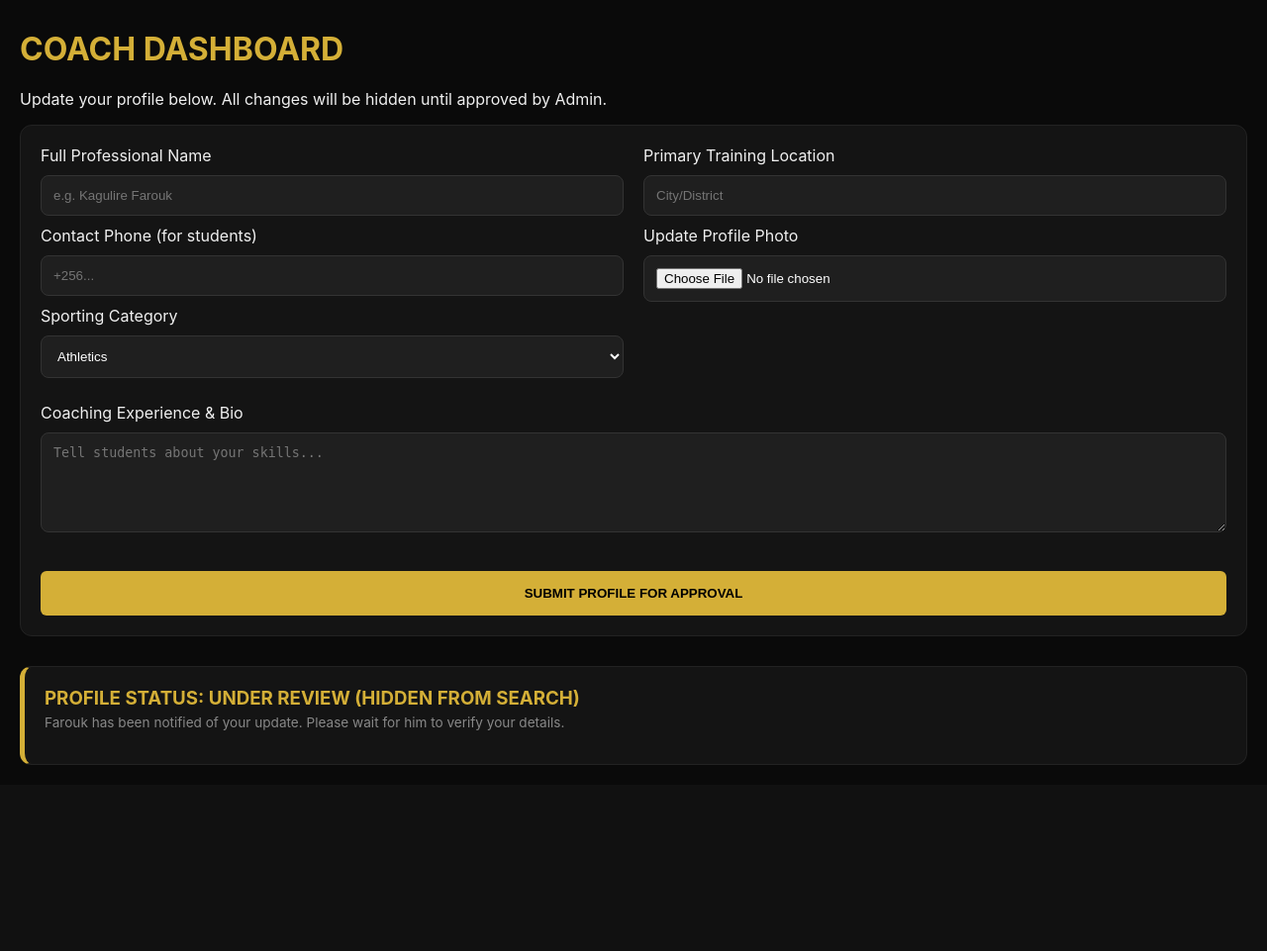
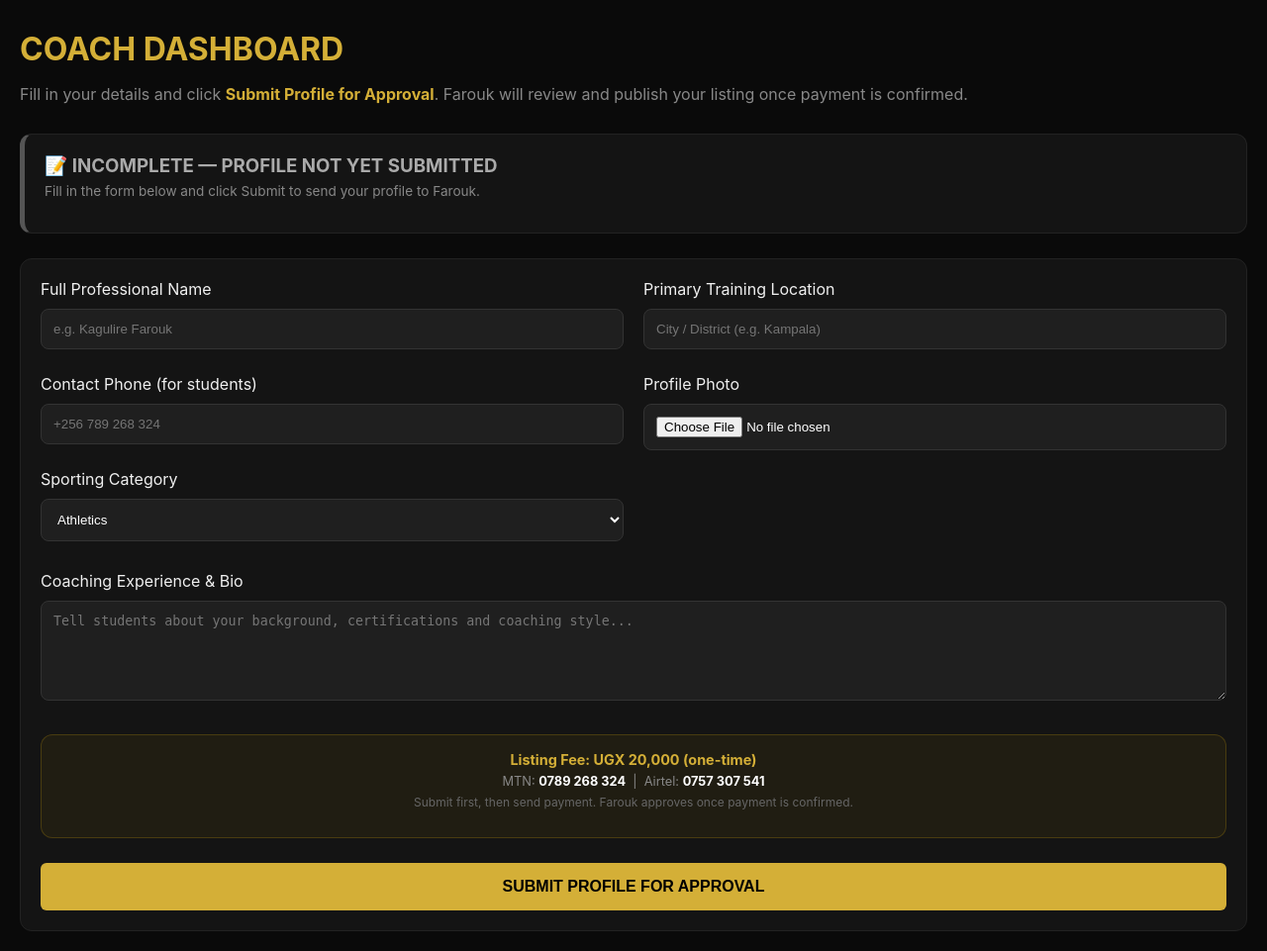
Before and after one commit to FAR-ANALYST/CMS, a Flask app: page /coach in a window 1280 px wide. Shown: the part 60-1021 px from the top of the page at 99% size. Before the commit the page ends 833 px from the top, so only its background shows below. Run offline with Flask 3, Linux system fonts and the light colour scheme; the visitor is signed in with stand-in values (Sample User, id 1); data that the repository does not hold is empty.

Commit message:
Update coach.html

```diff
--- a/templates/coach.html
+++ b/templates/coach.html
@@ -1,66 +1,128 @@
 {% extends "base.html" %}
 {% block title %}My Profile — Get My Coach{% endblock %}
+{% block content %}
 
-{% block content %}
-<h1>Coach Dashboard</h1>
-<p>Update your profile below. All changes will be hidden until approved by Admin.</p>
+<h1 style="margin-bottom: 6px;">Coach Dashboard</h1>
+<p style="color:#888; margin-bottom: 30px;">
+    Fill in your details and click <strong style="color:var(--gold)">Submit Profile for Approval</strong>.
+    Farouk will review and publish your listing once payment is confirmed.
+</p>
 
+<!-- ── STATUS BANNER ── -->
+{% if submissions %}
+  {% set s = submissions[0] %}
+  {% if s['is_verified'] == 1 %}
+  <div class="panel" style="margin-bottom:25px; border-left:5px solid #34d399;
+       background:rgba(52,211,153,.07);">
+      <h3 style="margin:0; color:#34d399;">✅ LIVE — Visible to Students</h3>
+      <p style="font-size:.85rem; color:#888; margin-top:6px;">
+          Students can find and contact you. Any new update will reset your status for re-approval.
+      </p>
+  </div>
+  {% elif s['payment_status'] == 'submitted' %}
+  <div class="panel" style="margin-bottom:25px; border-left:5px solid var(--gold);
+       background:rgba(234,179,8,.06);">
+      <h3 style="margin:0; color:var(--gold);">⏳ UNDER REVIEW — Awaiting Admin Approval</h3>
+      <p style="font-size:.85rem; color:#888; margin-top:6px;">
+          Your profile has been sent to Farouk. Once payment of UGX 20,000 is confirmed
+          (MTN: 0789268324 / Airtel: 0757307541), it will go live immediately.
+      </p>
+  </div>
+  {% else %}
+  <div class="panel" style="margin-bottom:25px; border-left:5px solid #555;">
+      <h3 style="margin:0; color:#aaa;">📝 INCOMPLETE — Profile Not Yet Submitted</h3>
+      <p style="font-size:.85rem; color:#888; margin-top:6px;">
+          Fill in the form below and click Submit to send your profile to Farouk.
+      </p>
+  </div>
+  {% endif %}
+{% else %}
+<div class="panel" style="margin-bottom:25px; border-left:5px solid #555;">
+    <h3 style="margin:0; color:#aaa;">📝 INCOMPLETE — Profile Not Yet Submitted</h3>
+    <p style="font-size:.85rem; color:#888; margin-top:6px;">
+        Fill in the form below and click Submit to send your profile to Farouk.
+    </p>
+</div>
+{% endif %}
+
+<!-- ── PROFILE FORM ── -->
 <section class="panel">
     <form method="POST" action="{{ url_for('coach_submit') }}" enctype="multipart/form-data">
-        <div style="display: grid; grid-template-columns: 1fr 1fr; gap: 20px;">
+
+        <div style="display:grid; grid-template-columns:1fr 1fr; gap:20px;">
+
+            <!-- LEFT column -->
             <div>
                 <label>Full Professional Name</label>
-                <input name="full_name" value="{{ submissions[0]['full_name'] if submissions else '' }}" required placeholder="e.g. Kagulire Farouk">
+                <input name="full_name"
+                       value="{{ submissions[0]['full_name'] if submissions and submissions[0]['full_name'] else '' }}"
+                       required placeholder="e.g. Kagulire Farouk">
 
-                <label>Contact Phone (for students)</label>
-                <input name="phone" value="{{ submissions[0]['phone'] if submissions else '' }}" placeholder="+256...">
+                <label style="margin-top:15px; display:block;">Contact Phone (for students)</label>
+                <input name="phone"
+                       value="{{ submissions[0]['phone'] if submissions and submissions[0]['phone'] else '' }}"
+                       placeholder="+256 789 268 324">
 
-                <label>Sporting Category</label>
+                <label style="margin-top:15px; display:block;">Sporting Category</label>
                 <select name="category">
                     {% for s in SPORTS %}
-                    <option value="{{ s }}" {% if submissions and submissions[0]['category'] == s %}selected{% endif %}>{{ s }}</option>
+                    <option value="{{ s }}"
+                        {% if submissions and submissions[0]['category'] == s %}selected{% endif %}>
+                        {{ s }}
+                    </option>
                     {% endfor %}
                 </select>
             </div>
 
+            <!-- RIGHT column -->
             <div>
                 <label>Primary Training Location</label>
-                <input name="location" value="{{ submissions[0]['location'] if submissions else '' }}" placeholder="City/District">
+                <input name="location"
+                       value="{{ submissions[0]['location'] if submissions and submissions[0]['location'] else '' }}"
+                       placeholder="City / District (e.g. Kampala)">
 
-                <label>Update Profile Photo</label>
-                <input type="file" name="image" accept="image/*">
-                <input type="hidden" name="existing_image" value="{{ submissions[0]['image_url'] if submissions else '' }}">
+                <label style="margin-top:15px; display:block;">Profile Photo</label>
+                <input type="file" name="image" accept="image/*" capture="user">
+                <input type="hidden" name="existing_image"
+                       value="{{ submissions[0]['image_url'] if submissions and submissions[0]['image_url'] else '' }}">
 
                 {% if submissions and submissions[0]['image_url'] %}
-                <div style="margin-top: 10px;">
-                    <span style="font-size: 0.8rem; color: var(--gold);">Active Image:</span><br>
-                    <img src="{{ submissions[0]['image_url'] }}" class="avatar" style="width: 70px; height: 70px; margin-top: 5px; border: 1px solid #333;">
+                <div style="margin-top:10px;">
+                    <span style="font-size:.75rem; color:var(--gold); text-transform:uppercase;
+                                 letter-spacing:.1em;">Current Photo:</span><br>
+                    <img src="{{ submissions[0]['image_url'] }}"
+                         style="width:70px; height:70px; object-fit:cover; border-radius:10px;
+                                margin-top:6px; border:2px solid #333;">
                 </div>
                 {% endif %}
             </div>
         </div>
 
-        <label style="display:block; margin-top: 15px;">Coaching Experience & Bio</label>
-        <textarea name="bio" rows="5" placeholder="Tell students about your skills...">{{ submissions[0]['bio'] if submissions else '' }}</textarea>
+        <label style="display:block; margin-top:20px;">Coaching Experience &amp; Bio</label>
+        <textarea name="bio" rows="5"
+                  placeholder="Tell students about your background, certifications and coaching style...">{{ submissions[0]['bio'] if submissions and submissions[0]['bio'] else '' }}</textarea>
 
-        <button type="submit" class="btn-primary" style="width: 100%; margin-top: 25px; padding: 15px;">SUBMIT PROFILE FOR APPROVAL</button>
+        <!-- Payment reminder -->
+        <div style="background:rgba(234,179,8,.06); border:1px solid rgba(234,179,8,.2);
+                    border-radius:12px; padding:16px; margin-top:20px; text-align:center;">
+            <p style="color:var(--gold); font-weight:700; font-size:.9rem; margin:0 0 6px;">
+                Listing Fee: UGX 20,000 (one-time)
+            </p>
+            <p style="color:#888; font-size:.8rem; margin:0;">
+                MTN: <strong style="color:white;">0789 268 324</strong>
+                &nbsp;|&nbsp;
+                Airtel: <strong style="color:white;">0757 307 541</strong>
+            </p>
+            <p style="color:#666; font-size:.75rem; margin-top:6px;">
+                Submit first, then send payment. Farouk approves once payment is confirmed.
+            </p>
+        </div>
+
+        <button type="submit" class="btn-primary"
+                style="width:100%; margin-top:25px; padding:15px; font-size:1rem;">
+            SUBMIT PROFILE FOR APPROVAL
+        </button>
     </form>
 </section>
 
-<div class="panel" style="margin-top: 30px; border-left: 5px solid {% if submissions and submissions[0]['is_verified'] == 1 %}#34d399{% else %}var(--gold){% endif %};">
-    <h3 style="margin:0;">Profile Status:
-        {% if submissions and submissions[0]['is_verified'] == 1 %}
-            <span style="color: #34d399;">LIVE (Visible to Students)</span>
-        {% else %}
-            <span style="color: var(--gold);">UNDER REVIEW (Hidden from Search)</span>
-        {% endif %}
-    </h3>
-    <p style="font-size: 0.85rem; color: #888; margin-top: 5px;">
-        {% if submissions and submissions[0]['is_verified'] == 1 %}
-            Students can now find and contact you. Any new updates will reset your status for re-approval.
-        {% else %}
-            Farouk has been notified of your update. Please wait for him to verify your details.
-        {% endif %}
-    </p>
-</div>
 {% endblock %}
```
